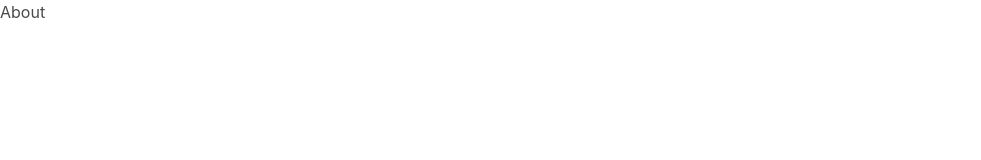
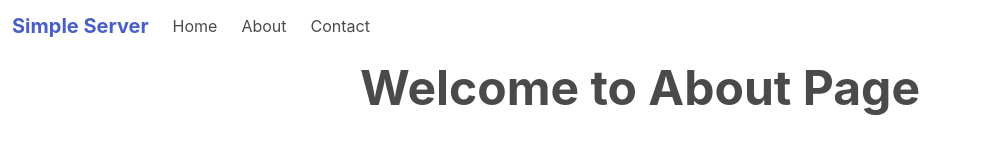
Before and after one commit to devonnaidoo/basic-web-server, a website: page about.html in a window 1280 px wide. Shown: the whole page, without its empty margins (0-981 px from the left). Drawn offline with nearby package versions, Linux system fonts and the light colour scheme.

Commit message:
added nav and heading

```diff
--- a/about.html
+++ b/about.html
@@ -15,6 +15,44 @@
     ></script>
   </head>
   <body>
-    <h1>About</h1>
+    <nav class="navbar" role="navigation" aria-label="main navigation">
+      <div class="navbar-brand">
+        <a class="navbar-item" href="https://bulma.io">
+          <h1 class="has-text-weight-bold is-size-5">Simple Server</h1>
+        </a>
+        <a
+          role="button"
+          class="navbar-burger burger"
+          aria-label="menu"
+          aria-expanded="false"
+          data-target="navbarBasicExample"
+        >
+          <span aria-hidden="true"></span>
+          <span aria-hidden="true"></span>
+          <span aria-hidden="true"></span>
+        </a>
+      </div>
+
+      <div id="navbarBasicExample" class="navbar-menu">
+        <div class="navbar-start">
+          <a class="navbar-item" href="index.html">
+            Home
+          </a>
+
+          <a class="navbar-item" href="about.html">
+            About
+          </a>
+          <a class="navbar-item" href="contact.html">
+            Contact
+          </a>
+        </div>
+      </div>
+    </nav>
+
+    <div class="container">
+      <h1 class="has-text-weight-bold has-text-centered is-size-1">
+        Welcome to About Page
+      </h1>
+    </div>
   </body>
 </html>
```
